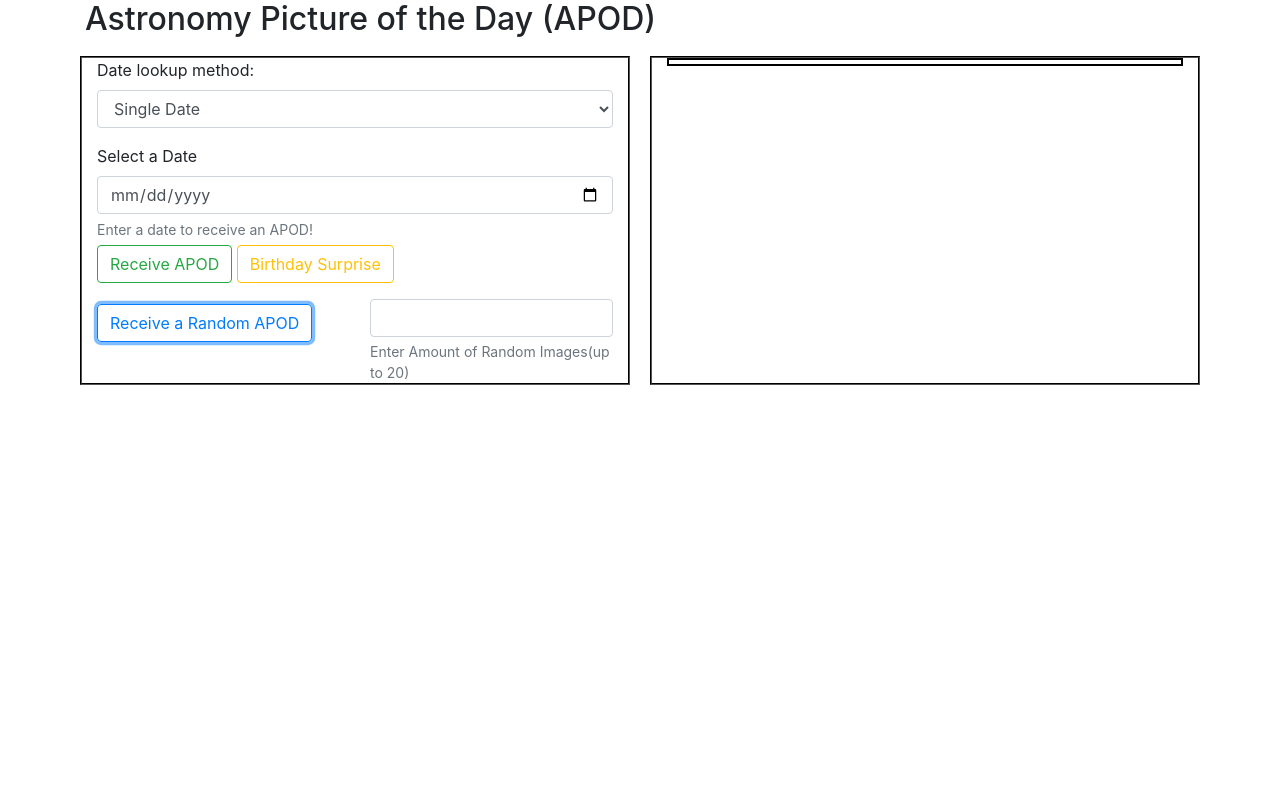
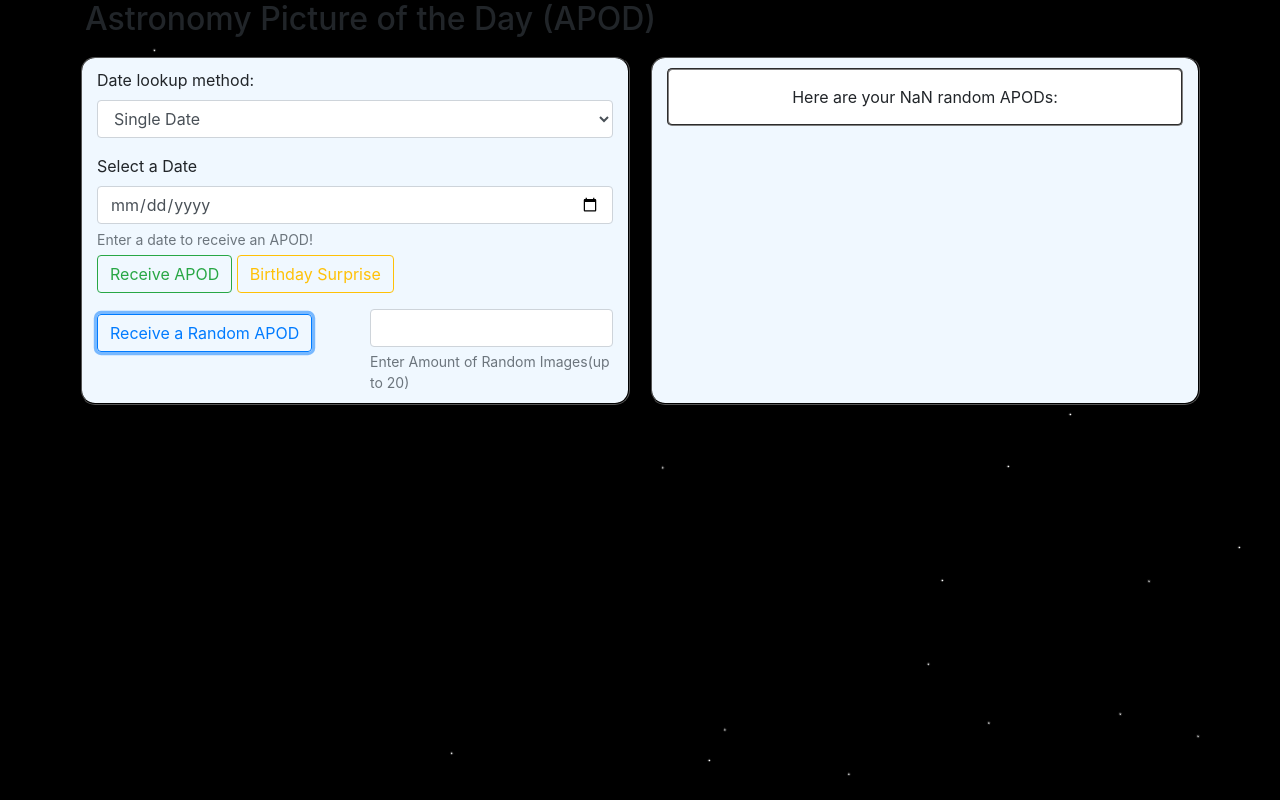
Before and after one commit to Lo-GR/apodNASA, a website built with webpack: page src/index.html in a window 1280 px wide. Both pictures are taken after a click on the button "Receive a Random APOD". Built offline with nearby package versions, Linux system fonts and the light colour scheme; no server answers.

Commit message:
amend styling and background image
Co-authored-by: Ash Porter <porter.ashley13@gmail.com>

```diff
--- a/src/css/styles.css
+++ b/src/css/styles.css
@@ -6,8 +6,11 @@ html, body {
   width:100%;
   margin:0;
 }
-.multiSearch, #containVid, #containImg, #resultImg, #resultVid{
+body, .multiSearch, #containVid, #containImg, #resultImg, #resultVid{
   display: none;
+}
+body {
+  background-image: url("../../img/bg.png");
 }
 .images {
   border: 2px solid black;
@@ -30,12 +33,20 @@ html, body {
 }
 .col-md {
   margin: 10px;
+  padding: 10px;
   border: 2px groove black;
+  border-radius: 15px;
+  background-color: aliceblue;
+}
+.align-center {
+  text-align: center;
 }
 #resultDesc{
   display: none;
-  border: 2px solid black;
-  padding: 2px;
+  border: 2px groove gray;
+  border-radius: 5px;
+  padding: 15px;
+  background-color: white;
 }
 #dateHelp{
   margin-top: 5px;
--- a/src/main.js
+++ b/src/main.js
@@ -18,6 +18,7 @@ function clearFields() {
 }
 
 $(document).ready(function(){
+  $("body").show();
 
   $("#singleOp").click(function(){
     $(".multiSearch").hide();
@@ -26,7 +27,7 @@ $(document).ready(function(){
   $("#multiOp").click(function(){
     $(".multiSearch").show();
     $(".singleSearch").hide();
-  })
+  });
 
   $("form#dateSearch").submit(function(event) {
     clearFields();
@@ -61,7 +62,7 @@ $(document).ready(function(){
     let promise2 = ApodReturn.randomAPOD(random);
     promise2.then(function (response){
       if (random === 1){
-        console.log("got to 1 branch")
+        console.log("got to 1 branch");
         const body = JSON.parse(response);
         if (body[0].media_type === "video"){
           $('#resultVid').html(`<iframe width="840" height="630" src="${body[0].url}"></iframe>`);
@@ -75,11 +76,11 @@ $(document).ready(function(){
         $('#resultDate').text(`${body[0].date}`);
         $('#resultDesc').text(body[0].explanation);
       } else {
-        console.log(random)
-        console.log("got to multi branch")
+        console.log(random);
+        console.log("got to multi branch");
         const body = JSON.parse(response);
-        const urlArray = body.map(x => x.url)
-        const typeArray = body.map(x => x.media_type)
+        const urlArray = body.map(x => x.url);
+        const typeArray = body.map(x => x.media_type);
         for (let index = 0; index < urlArray.length; index++){
           if (typeArray[index] === "video"){
             $('#resultVid').append(`<iframe width="210" height="157.5" src="${urlArray[index]}"></iframe>`);
@@ -90,13 +91,13 @@ $(document).ready(function(){
             $("#containImg").show();
             $("#resultImg").show();
             $("#resultDesc").show();
-            $("#resultDesc").text(`Here are your ${random} random APODs`);
           }
         }
       }
     }, function (error) {
       $('#results').text(`There was an error processing your request: ${error}`);
     });
+    $("#resultDesc").append(`<div class="align-center">Here are your ${random} random APODs:</div>`);
     $("#resultDesc").show();
   });
 
@@ -123,8 +124,8 @@ $(document).ready(function(){
         $('#results').text(`There was an error processing your request: ${error}`);
       });
       $("#resultDesc").show();
-      $("#resultDesc").text("Here are the images and videos from your birthday each year!");
     }
+    $("#resultDesc").append(`<div class="align-center">Here are the images and videos from your birthday each year!</div>`);
   });
 
   $("#multiButton").click(function(){
@@ -136,21 +137,23 @@ $(document).ready(function(){
     let promise = ApodReturn.multipleAPOD(startDate, endDate);
     promise.then(function(response){
       const body = JSON.parse(response);
-      const urlArray = body.map(x => x.url)
-      const typeArray = body.map(x => x.media_type)
+      const urlArray = body.map(x => x.url);
+      const typeArray = body.map(x => x.media_type);
       for (let index = 0; index < urlArray.length; index++){
         if (typeArray[index] === "video"){
           $('#resultVid').append(`<iframe width="210" height="157.5" src="${urlArray[index]}"></iframe>`);
+          $("#containVid").show();
           $("#resultVid").show();
         } else {
           $('#resultImg').append(`<a href="${urlArray[index]}" target="_blank"><img src="${urlArray[index]}" alt="space image" class="images">`);
+          $("#containImg").show();
           $("#resultImg").show();
         }
       }
     }, function (error) {
       $('#results').text(`There was an error processing your request: ${error}`);
-    })
+    });
     $("#resultDesc").show();
-      $("#resultDesc").text("Here are the images and videos between the dates you selected!");
+    $("#resultDesc").append(`<div class="align-center">Here are the images and videos between the dates you selected!</div>`);
   });
 });
```
Also changed, not shown: img/bg.png (added).
